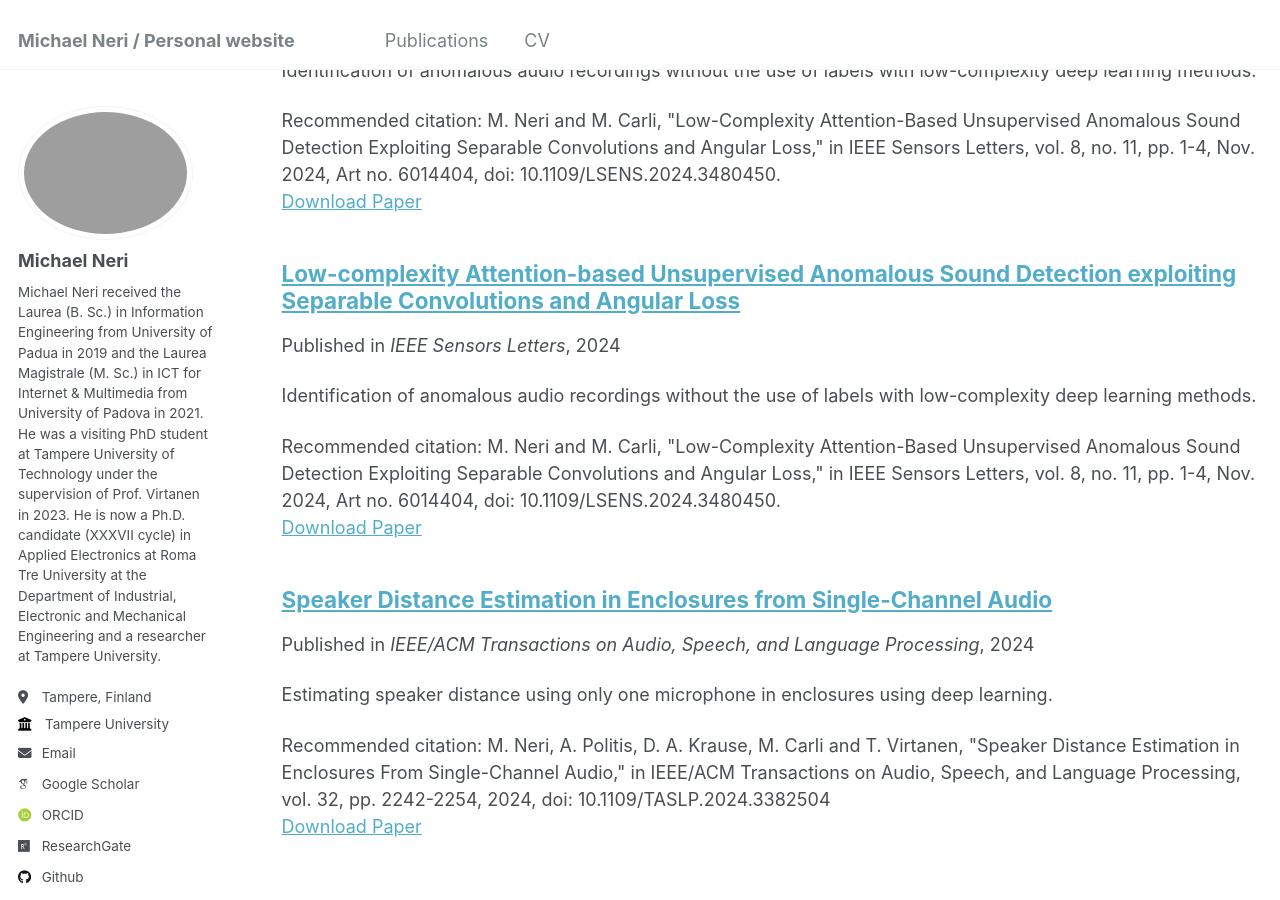
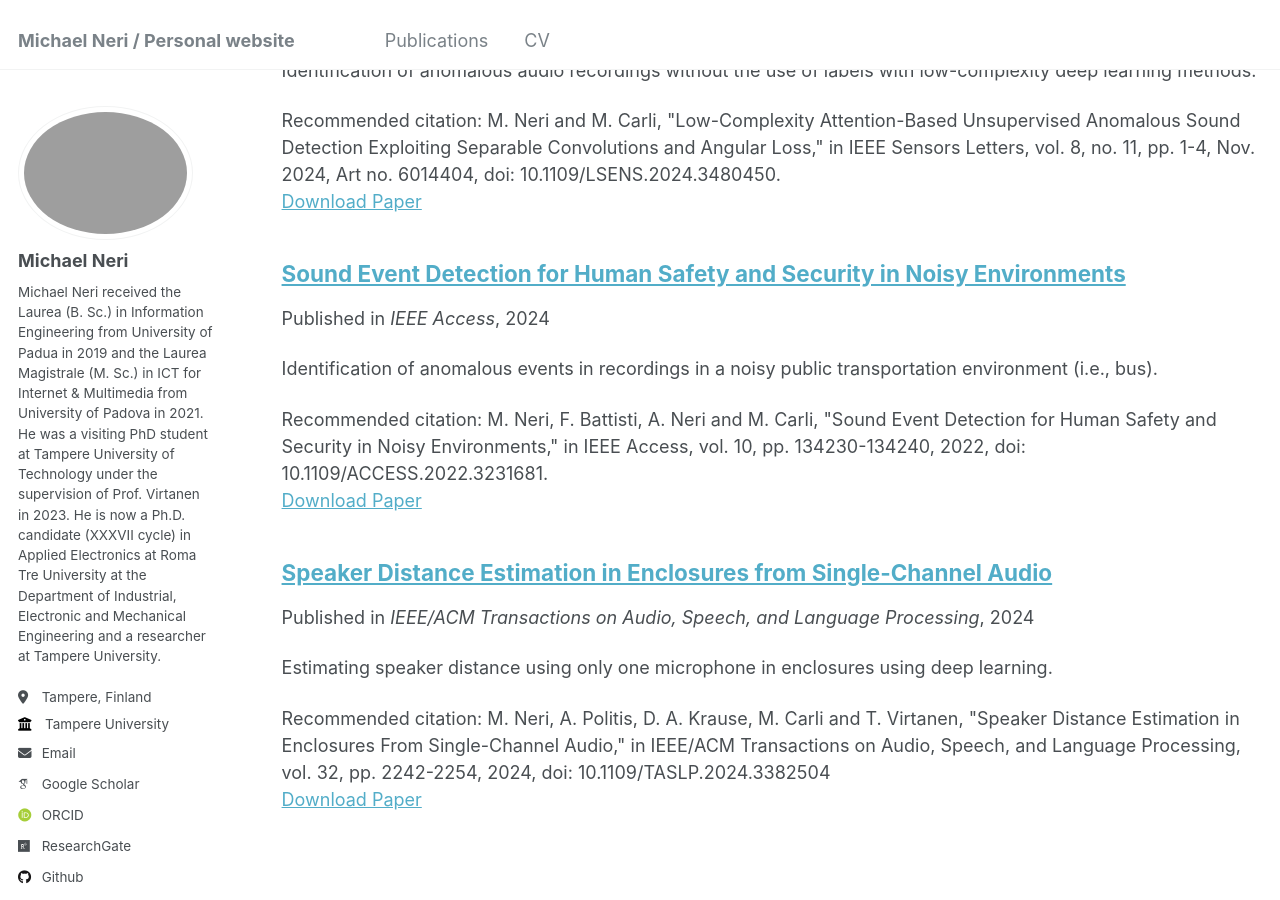
Before and after one commit to michaelneri/michaelneri.github.io, a Jekyll site: the page built from _pages/publications.html, in a window 1280 px wide and 900 px high, scrolled down 377 px. Built offline with Jekyll 4.4.1, drawn with Linux system fonts in a browser that asks for light colours; some web fonts are replaced.

Commit message:
[ADD] Access data

```diff
--- a/_publications/2022-12-22-Access-SED.md
+++ b/_publications/2022-12-22-Access-SED.md
@@ -1,15 +1,15 @@
 ---
-title: "Low-complexity Attention-based Unsupervised Anomalous Sound Detection exploiting Separable Convolutions and Angular Loss"
+title: "Sound Event Detection for Human Safety and Security in Noisy Environments"
 collection: publications
 category: manuscripts
-permalink: /publication/2024-10-14-LSENS2024
-excerpt: 'Identification of anomalous audio recordings without the use of labels with low-complexity deep learning methods.'
+permalink: /publication/2022-12-22-Access-SED
+excerpt: 'Identification of anomalous events in recordings in a noisy public transportation environment (i.e., bus).'
 date: 2024-10-14
-venue: 'IEEE Sensors Letters'
-paperurl: 'https://michaelneri.github.io/files/LSENS2024.pdf'
-citation: 'M. Neri and M. Carli, "Low-Complexity Attention-Based Unsupervised Anomalous Sound Detection Exploiting Separable Convolutions and Angular Loss," in IEEE Sensors Letters, vol. 8, no. 11, pp. 1-4, Nov. 2024, Art no. 6014404, doi: 10.1109/LSENS.2024.3480450.'
+venue: 'IEEE Access'
+paperurl: 'https://michaelneri.github.io/files/Access_2022.pdf'
+citation: 'M. Neri, F. Battisti, A. Neri and M. Carli, "Sound Event Detection for Human Safety and Security in Noisy Environments," in IEEE Access, vol. 10, pp. 134230-134240, 2022, doi: 10.1109/ACCESS.2022.3231681.'
 ---
 
-<img src="../files/ProposedASD.jpg"/>
+<img src="../files/AuSPP.PNG"/>
 
-In this letter, a novel deep neural network, designed to enhance the efficiency and effectiveness of unsupervised sound anomaly detection, is presented. The proposed model exploits an attention module and separable convolutions to identify salient time–frequency patterns in audio data to discriminate between normal and anomalous sounds with reduced computational complexity. The approach is validated through extensive experiments using the Task 2 dataset of the DCASE 2020 challenge. Results demonstrate superior performance in terms of anomaly detection accuracy while having fewer parameters than state-of-the-art methods.
+The objective of a sound event detector is to recognize anomalies in an audio clip and return their onset and offset. However, detecting sound events in noisy environments is a challenging task. This is due to the fact that in a real audio signal several sound sources co-exist. Moreover, the characteristics of polyphonic audios are different from isolated recordings. It is also necessary to consider the presence of noise (e.g. thermal and environmental). In this contribution, we present a sound anomaly detection system based on a fully convolutional network which exploits image spatial filtering and an Atrous Spatial Pyramid Pooling module. To cope with the lack of datasets specifically designed for sound event detection, a dataset for the specific application of noisy bus environments has been designed. The dataset has been obtained by mixing background audio files, recorded in a real environment, with anomalous events extracted from monophonic collections of labelled audios. The performances of the proposed system have been evaluated through segment-based metrics such as error rate, recall, and F1-Score. Moreover, robustness and precision have been evaluated through four different tests. The analysis of the results shows that the proposed sound event detector outperforms both state-of-the-art methods and general purpose deep learning-solutions.
```
